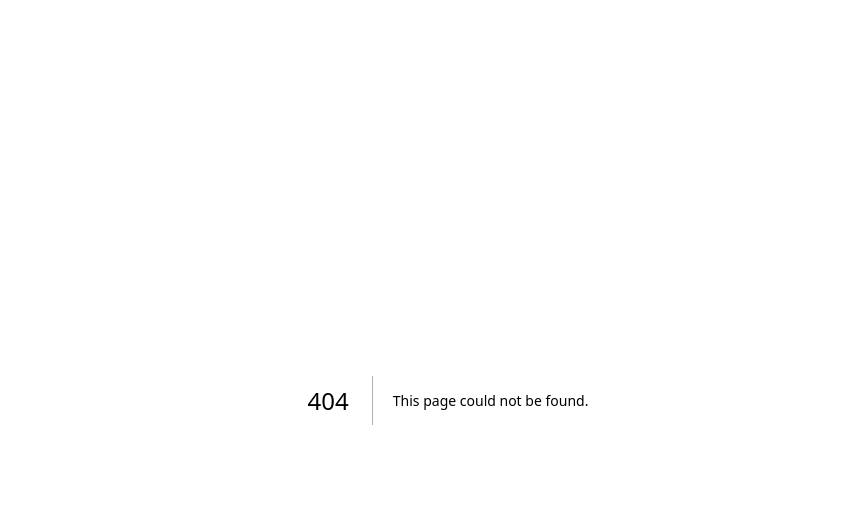
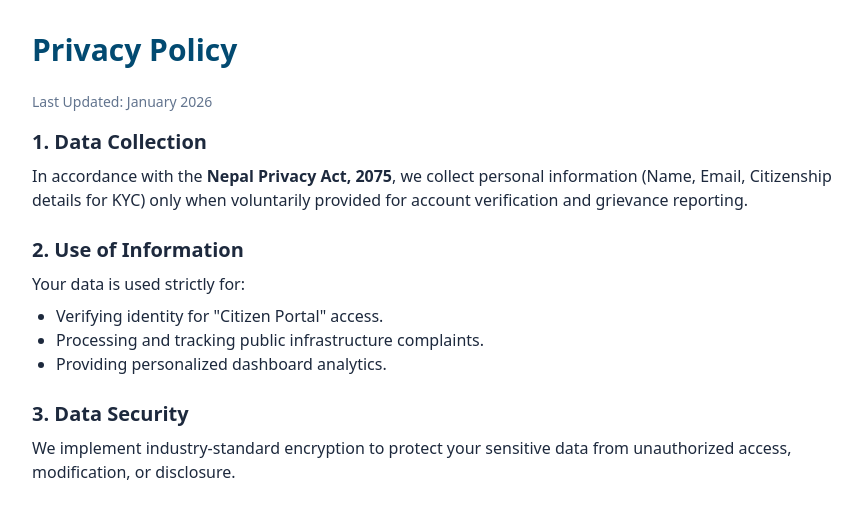
Before and after one commit to subeshyadav3/Transparent_Nepal_eGovernance_Project, a Next.js app: page /privacy in a window 1280 px wide. Before the commit this address had no page. Shown: the top 516 px of the page, without its empty margins (192-1054 px from the left). Built offline with nearby package versions, Linux system fonts and the light colour scheme.

Commit message:
Link Fixes

```diff
--- a/app/citizen/dashboard/page.tsx
+++ b/app/citizen/dashboard/page.tsx
@@ -96,7 +96,7 @@ export default function CitizenDashboardPage() {
       auth: false
     },
     {
-      href: "/citizen/dashboard/tenders",
+      href: "#",
       label: "Public Tenders",
       desc: "View upcoming government contracts",
       icon: <Newspaper className="text-slate-600" />,
--- a/app/page.tsx
+++ b/app/page.tsx
@@ -84,13 +84,13 @@ export default function Home() {
             </p>
 
             <div className="flex flex-col sm:flex-row gap-4 justify-center mb-12">
-              <Link href="/auth/login">
+              <Link href="/citizen/dashboard">
                 <Button size="lg" className="bg-[#1c3f94] hover:bg-[#152e6d] gap-2 px-8 font-bold">
-                  Explore Budgets
+                  View Dashboard
                   <ArrowRight className="h-4 w-4" />
                 </Button>
               </Link>
-              <Link href="/auth/login">
+              <Link href="/citizen/dashboard/projects">
                 <Button size="lg" variant="outline" className="border-[#1c3f94] text-[#1c3f94] hover:bg-blue-50 px-8 font-bold">
                   View Projects
                 </Button>
@@ -125,7 +125,7 @@ export default function Home() {
                 <h3 className="text-2xl font-bold text-[#1a2b4b] mb-3 uppercase tracking-tighter">Public Officials</h3>
                 <p className="text-slate-600 mb-6">Internal dashboard for budget entry, procurement management, and departmental reporting.</p>
                 <Link href="/auth/login">
-                   <Button className="w-full bg-[#1c3f94] hover:bg-[#152e6d] font-bold">Officer Login</Button>
+                  <Button className="w-full bg-[#1c3f94] hover:bg-[#152e6d] font-bold">Officer Login</Button>
                 </Link>
               </div>
             </Card>
@@ -175,11 +175,14 @@ export default function Home() {
 
           <div className="border-t border-blue-800/50 pt-8 flex flex-col items-center gap-4 text-[10px] text-blue-300 font-bold uppercase tracking-[0.3em]">
             <p>© 2026 Transparent Nepal • Safa ra Pardarshi Nepal</p>
-            <div className="flex gap-6 opacity-60">
-              <a href="#" className="hover:text-white">Privacy Policy</a>
-              <a href="#" className="hover:text-white">Terms of Service</a>
-              <a href="#" className="hover:text-white">Open Data License</a>
-            </div>
+            {/* <div className="flex gap-6 opacity-60">
+              <Link href="/privacy" className="hover:text-white transition-colors">
+                Privacy Policy
+              </Link>
+              <Link href="/terms" className="hover:text-white transition-colors">
+                Terms of Service
+              </Link>
+            </div> */}
           </div>
         </div>
       </footer>
--- /dev/null
+++ b/app/privacy/page.tsx
@@ -0,0 +1,28 @@
+export default function PrivacyPolicy() {
+    return (
+      <div className="max-w-4xl mx-auto p-8 text-slate-800">
+        <h1 className="text-3xl font-bold text-sky-900 mb-6">Privacy Policy</h1>
+        <p className="mb-4 text-sm text-slate-500">Last Updated: January 2026</p>
+
+        <section className="mb-6">
+          <h2 className="text-xl font-semibold mb-2">1. Data Collection</h2>
+          <p>In accordance with the <strong>Nepal Privacy Act, 2075</strong>, we collect personal information (Name, Email, Citizenship details for KYC) only when voluntarily provided for account verification and grievance reporting.</p>
+        </section>
+
+        <section className="mb-6">
+          <h2 className="text-xl font-semibold mb-2">2. Use of Information</h2>
+          <p>Your data is used strictly for:</p>
+          <ul className="list-disc ml-6 mt-2">
+            <li>Verifying identity for "Citizen Portal" access.</li>
+            <li>Processing and tracking public infrastructure complaints.</li>
+            <li>Providing personalized dashboard analytics.</li>
+          </ul>
+        </section>
+
+        <section className="mb-6">
+          <h2 className="text-xl font-semibold mb-2">3. Data Security</h2>
+          <p>We implement industry-standard encryption to protect your sensitive data from unauthorized access, modification, or disclosure.</p>
+        </section>
+      </div>
+    );
+  }
--- /dev/null
+++ b/app/terms/page.tsx
@@ -0,0 +1,22 @@
+export default function TermsOfService() {
+    return (
+      <div className="max-w-4xl mx-auto p-8 text-slate-800">
+        <h1 className="text-3xl font-bold text-sky-900 mb-6">Terms of Service</h1>
+
+        <section className="mb-6">
+          <h2 className="text-xl font-semibold mb-2">1. Acceptance of Terms</h2>
+          <p>By accessing <strong>Transparent Nepal</strong>, you agree to comply with these terms and all applicable laws of the Government of Nepal.</p>
+        </section>
+
+        <section className="mb-6">
+          <h2 className="text-xl font-semibold mb-2">2. User Conduct</h2>
+          <p>Users must provide accurate information for KYC. Any attempt to submit fraudulent reports or interfere with system security will result in account termination and potential legal action under the <strong>Electronic Transactions Act, 2063</strong>.</p>
+        </section>
+
+        <section className="mb-6">
+          <h2 className="text-xl font-semibold mb-2">3. Limitation of Liability</h2>
+          <p>While we strive for 100% accuracy, budget and project data are provided "as-is" based on official government records. Transparent Nepal is not liable for external data discrepancies.</p>
+        </section>
+      </div>
+    );
+  }
```
